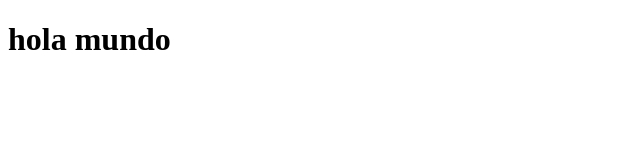
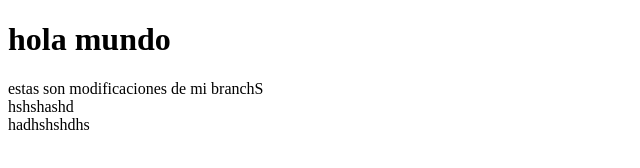
Before and after one commit to valebarzola/nueva_repo, a plain HTML site: page index.html in a window 1280 px wide. Shown: the whole page, without its empty margins (0-640 px from the left). Drawn offline with Linux system fonts and the light colour scheme.

Commit message:
segundo_commit_master

```diff
--- a/index.html
+++ b/index.html
@@ -7,5 +7,8 @@
 </head>
 <body>
     <h1>hola mundo</h1>
+    <div>estas son modificaciones de mi branchS</div>
+    <div>hshshashd</div>
+    hadhshshdhs
 </body>
 </html>
```
